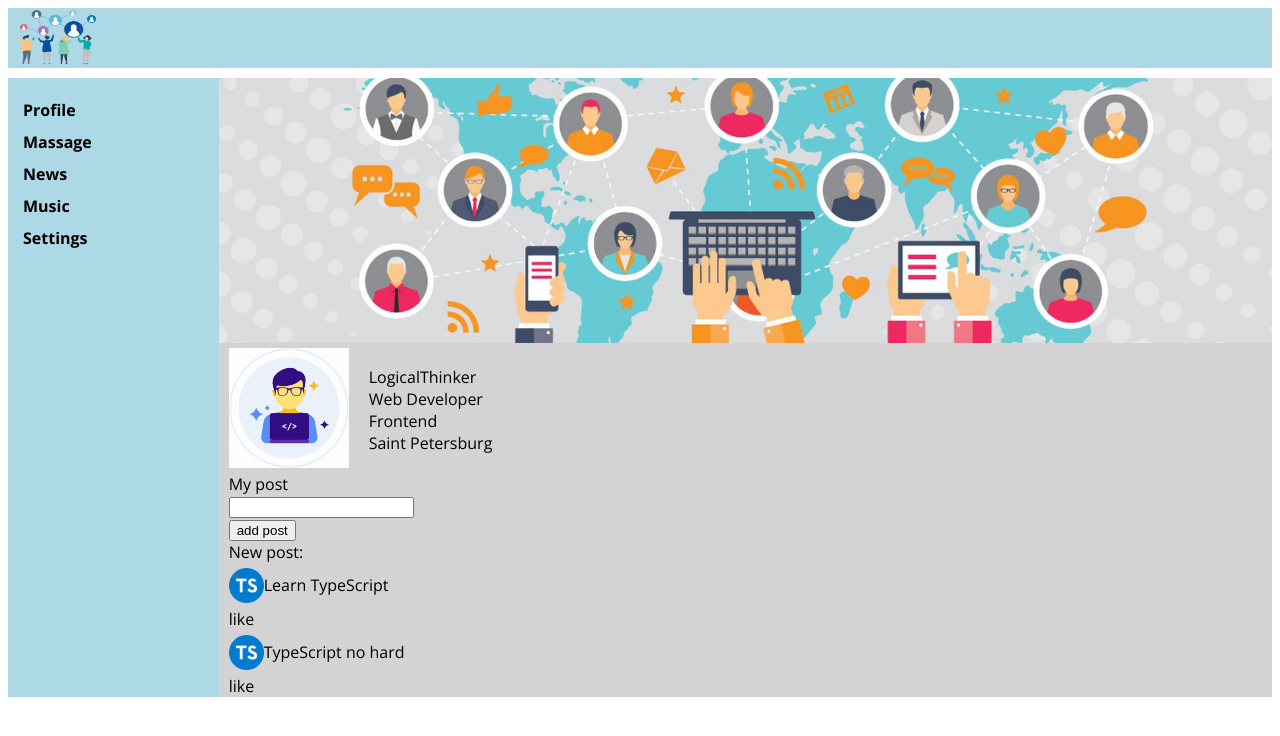
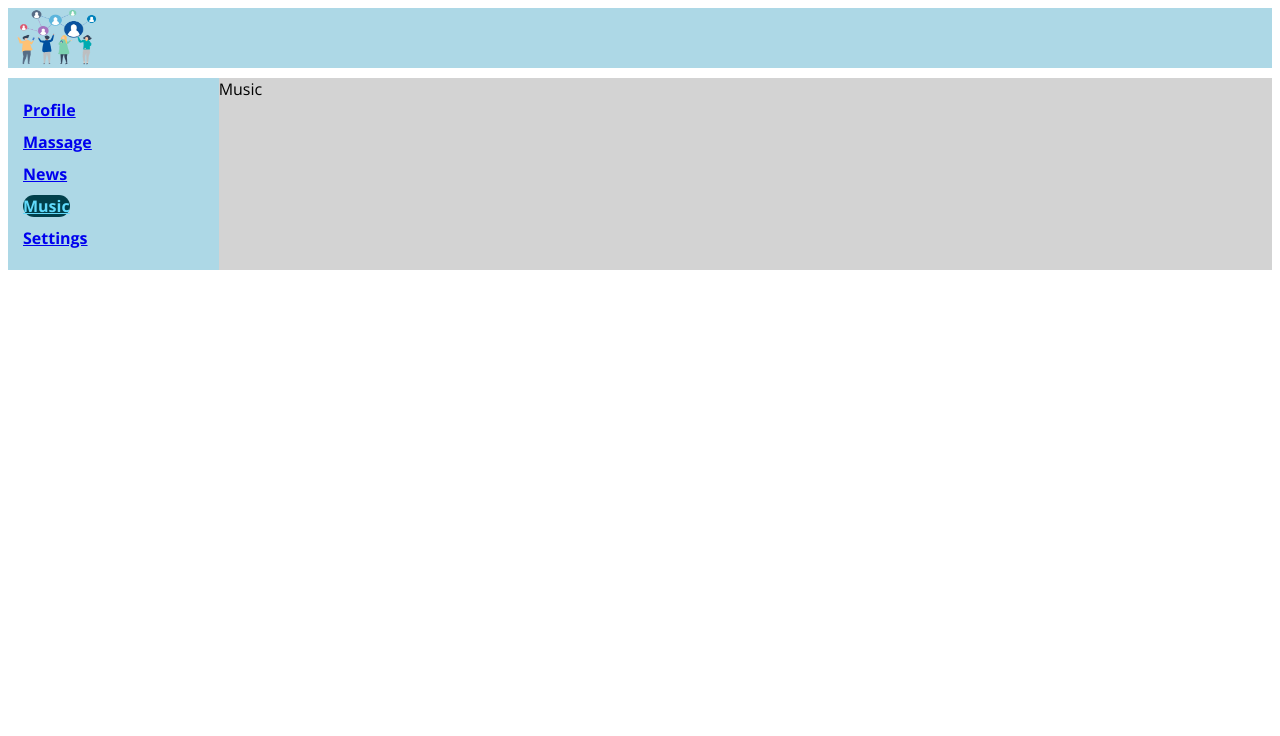
Before and after one commit to AndrosovMA/Social_network, a React (Create React App) app: page /Music in a window 1280 px wide. Shown: the top 736 px of the page. Built offline with nearby package versions, Linux system fonts and the light colour scheme.

Commit message:
v.0.2.0 - add BrowserRouter and navigation between all components

```diff
--- a/package.json
+++ b/package.json
@@ -10,11 +10,13 @@
     "@types/node": "^16.11.22",
     "@types/react": "^17.0.39",
     "@types/react-dom": "^17.0.11",
+    "@types/react-router-dom": "^5.3.3",
     "check-node-version": "^4.2.1",
     "node": "^17.4.0",
     "node-sass": "^7.0.1",
     "react": "^17.0.2",
     "react-dom": "^17.0.2",
+    "react-router-dom": "^6.2.1",
     "react-scripts": "5.0.0",
     "typescript": "^4.5.5",
     "web-vitals": "^2.1.4"
--- a/src/App.tsx
+++ b/src/App.tsx
@@ -1,21 +1,35 @@
 /** React*/
 import React from 'react';
+import {BrowserRouter as Router, Routes, Route} from 'react-router-dom';
 
 /** Main components*/
 import {Header} from "./components/header/Header";
 import {Navbar} from "./components/navbar/Navbar";
-import {Profile} from "./components/profile/Profile";
 
 /** Navigation components*/
-//
+import {Profile} from "./components/profile/Profile";
+import {Dialogs} from "./components/dialogs/Dialogs";
+import {News} from "./components/news/News";
+import {Music} from "./components/music/Music";
+import {Settings} from "./components/settings/Settings";
+
 
 function App() {
     return (
+        <Router>
             <div className="wrapper">
                 <Header/>
                 <Navbar/>
-        <Profile/>
+
+                <Routes>
+                    <Route path="/Profile" element={<Profile/>} />
+                    <Route path="/Dialogs" element={<Dialogs/>} />
+                    <Route path="/News" element={<News/>} />
+                    <Route path="/Music" element={<Music/>}/>
+                    <Route path="/Settings" element={<Settings/>}/>
+                </Routes>
             </div>
+        </Router>
     );
 }
 
--- a/src/components/dialogs/Dialogs.tsx
+++ b/src/components/dialogs/Dialogs.tsx
@@ -1,6 +1,9 @@
-export function Dialogs() {
+const Dialogs = () => {
     return (
-        <>
-        </>
+        <div className='dialogs'>
+            <div>dialogs</div>
+         </div>
     )
 }
+
+export {Dialogs};
--- /dev/null
+++ b/src/components/music/Music.tsx
@@ -0,0 +1,9 @@
+function Music() {
+    return (
+        <div className='music'>
+            Music
+        </div>
+    )
+}
+
+export {Music};
--- a/src/components/navbar/Navbar.tsx
+++ b/src/components/navbar/Navbar.tsx
@@ -1,12 +1,15 @@
+import React from "react";
+import {Link, NavLink} from "react-router-dom";
+
 export function Navbar() {
     return (
         <nav className='navbar'>
             <ul>
-                <li>Profile</li>
-                <li>Massage</li>
-                <li>News</li>
-                <li>Music</li>
-                <li>Settings</li>
+                <li><NavLink to="Profile">Profile</NavLink></li>
+                <li><NavLink to="Dialogs">Massage</NavLink></li>
+                <li><NavLink to="News">News</NavLink></li>
+                <li><NavLink to="Music">Music</NavLink></li>
+                <li><NavLink to="Settings">Settings</NavLink></li>
             </ul>
         </nav>
     )
--- /dev/null
+++ b/src/components/news/News.tsx
@@ -0,0 +1,9 @@
+function News() {
+    return (
+        <div className='news'>
+            News
+        </div>
+    )
+}
+
+export {News};
--- a/src/components/profile/Profile.tsx
+++ b/src/components/profile/Profile.tsx
@@ -1,7 +1,7 @@
 import avatar from '../../img/ava.jpg'
 
 import content_img from '../../img/content.jpg'
-import {MyPost} from "./my_post/MyPost";
+import MyPost from "./my_post/MyPost";
 
 export function Profile() {
     return (
--- a/src/components/profile/my_post/MyPost.tsx
+++ b/src/components/profile/my_post/MyPost.tsx
@@ -1,7 +1,7 @@
-import {Post} from "./post/Post";
+import Post from "./post/Post";
 import React from "react";
 
-export function MyPost() {
+const MyPost = () => {
     // handleChenge(event) {
     //     console.log(event)
     //     event.preventDefault();
@@ -19,8 +19,10 @@ export function MyPost() {
             </div>
 
             New post:
-            <Post message={'Learn TypeScript'}/>
-            <Post message={'TypeScript no hard'}/>
+            <Post message={'Learn TypeScript'} likeCount={34}/>
+            <Post message={'TypeScript no hard'} likeCount={3}/>
         </div>
     )
 }
+
+export default MyPost;
--- a/src/components/profile/my_post/post/Post.tsx
+++ b/src/components/profile/my_post/post/Post.tsx
@@ -3,9 +3,10 @@ import React from "react";
 
 type postProps = {
    message: string;
+    likeCount: number;
 }
 
-export function Post ({message} : postProps)  {
+const Post =  ({message, likeCount} : postProps) => {
     return (
         <>
             <div className="post__get">
@@ -16,8 +17,10 @@ export function Post ({message} : postProps)  {
 
             </div>
             <div className="like">
-                like
+                like {likeCount}
             </div>
         </>
     )
 }
+
+export default Post;
--- /dev/null
+++ b/src/components/settings/Settings.tsx
@@ -0,0 +1,9 @@
+function Settings() {
+    return (
+        <div className='settings'>
+            Settings
+        </div>
+    )
+}
+
+export {Settings};
--- a/src/scss/component.scss
+++ b/src/scss/component.scss
@@ -8,12 +8,14 @@
     grid-gap: 10px 0;
 }
 
-
 .header {
     grid-area: header;
     background-color: lightblue;
+    .logo {
+        width: 95px;
+        height: 60px;
+    }
 }
-
 
 .navbar {
     grid-area: navbar;
@@ -74,8 +76,24 @@
     }
 }
 
+.dialogs {
+    grid-area: content;
+    background-color: lightgray;
 
-.logo {
-    width: 95px;
-    height: 60px;
 }
+
+
+.music {
+    grid-area: content;
+    background-color: lightgray;
+}
+
+.news {
+    grid-area: content;
+    background-color: lightgray;
+}
+
+.settings {
+    grid-area: content;
+    background-color: lightgray;
+}
```
Also changed, not shown: 1 other file (tests, documents, lock files or other folders). Lines whose indentation alone changed are shown as unchanged.
